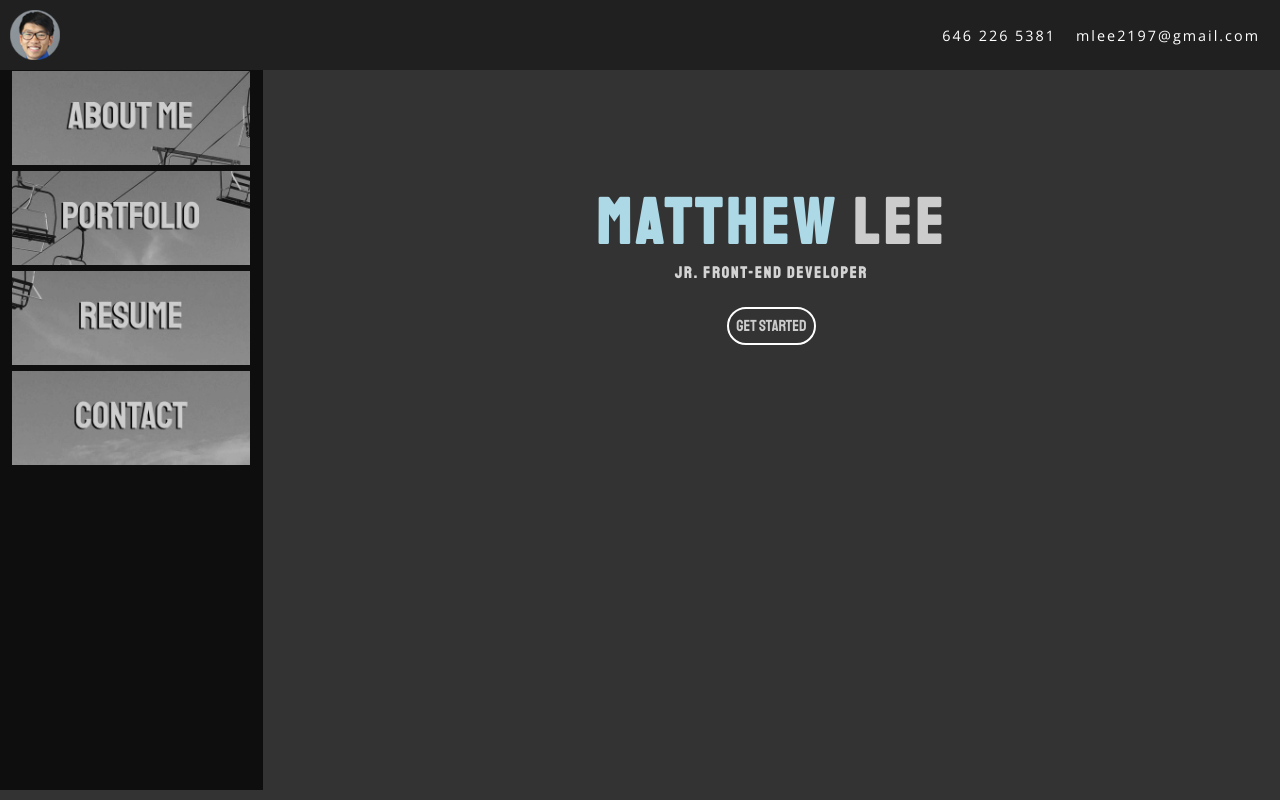
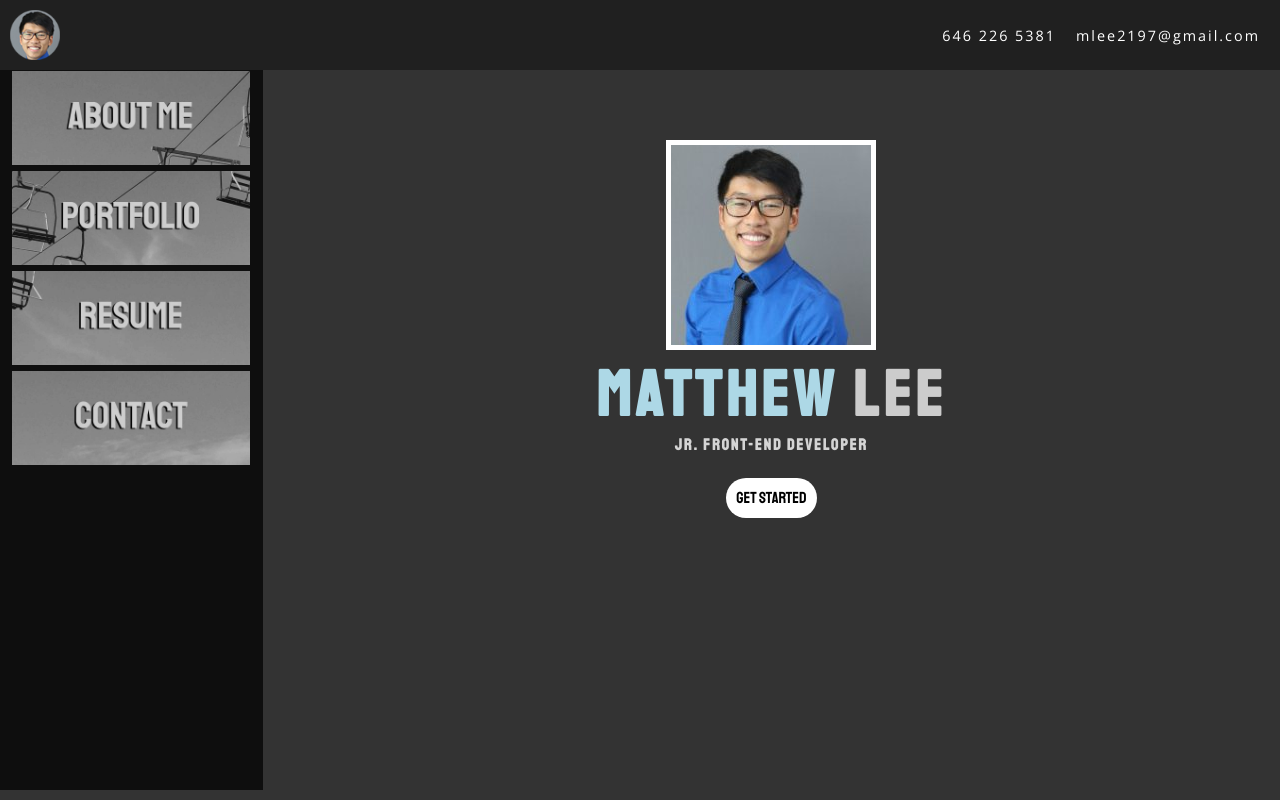
Before and after one commit to mlee138/Portfolio-Website2.0, a React (Create React App) app: page / in a window 1280 px wide. Built offline with nearby package versions, Linux system fonts and the light colour scheme.

Commit message:
added image and changed css

```diff
--- a/src/pages/about.css
+++ b/src/pages/about.css
@@ -18,7 +18,7 @@
 .about-row {
 	display:flex;
 	justify-content: center;
-	margin-top: 25px;
+	margin-top: 20px;
 }
 
 .about-section{
--- a/src/pages/startup.css
+++ b/src/pages/startup.css
@@ -6,9 +6,14 @@
 	font-family: 'Staatliches', cursive;
 }
 
+#startup img{
+	border: 5px solid white;
+}
+
 #startup h1{
 	font-size: 4em;
 	letter-spacing: 5px;
+	margin-top:0;
 	margin-bottom:0;
 }
 
@@ -23,10 +28,35 @@
 }
 
 #startup label{
-	border: 2px solid white;
-	padding: 7px;
+	background-color: white;
+	color: black;
+	padding: 10px;
 	border-radius: 30px;
 	cursor: pointer;
+	transition: 0.5s;
+}
+
+#startup label span{
+	position: relative;
+	transition: 0.5s;
+}
+
+#startup label span::after{
+	content: '\00bb';
+	position: absolute;
+	opacity: 0;
+	top: 0;
+	right: -20px;
+	transition: 0.5s;
+}
+
+#startup label:hover span{
+	padding-right: 15px;
+}
+
+#startup label:hover span::after{
+	opacity: 1;
+	right: 0;
 }
 
 #startup label:active{
--- a/src/pages/startup.js
+++ b/src/pages/startup.js
@@ -4,10 +4,11 @@ import './startup.css'
 function Startup(){
 	return (
 		<div id="startup">
+			<img src="images/self.jpg"/>
 			<h1><span>Matthew</span> Lee</h1>
 			<h2>Jr. Front-End Developer</h2>
 			<br/>
-			<label name="get started" htmlFor="about-btn">Get Started</label>
+			<label name="get started" htmlFor="about-btn"><span>Get Started</span></label>
 		</div>
 	);
 }
```
Also changed, not shown: public/images/self.jpg (added).
